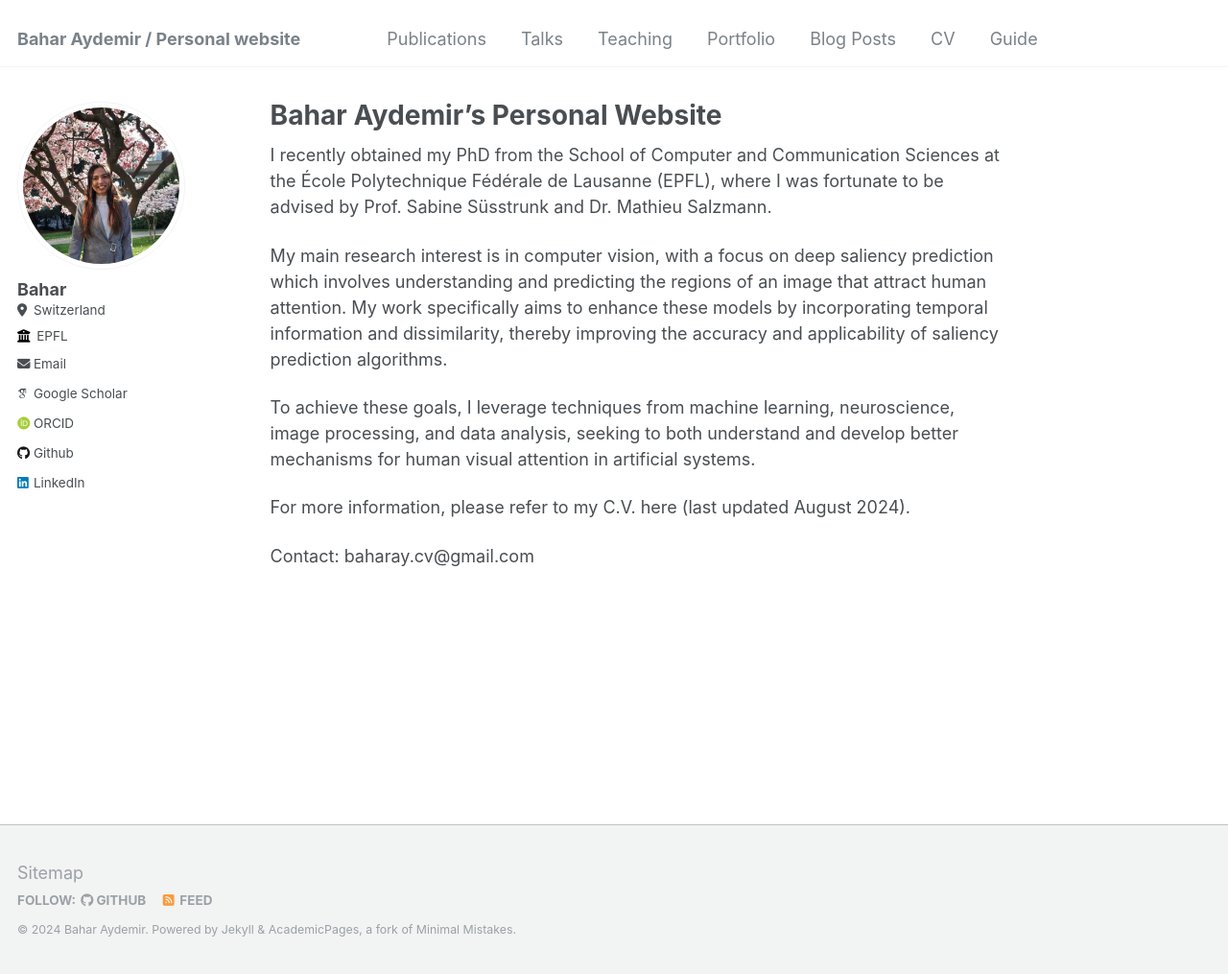
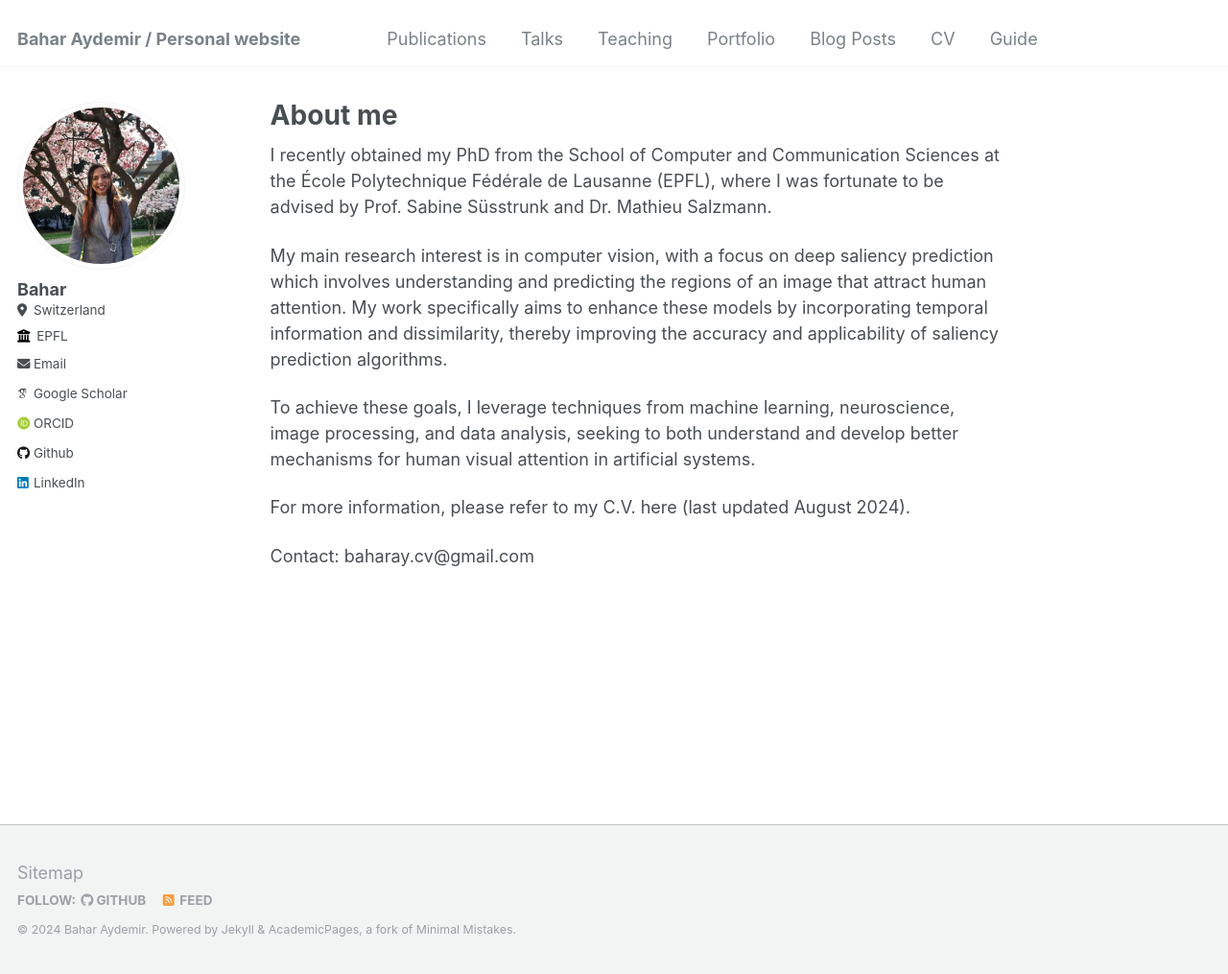
Before and after one commit to baharay/baharay.github.io, a Jekyll site: the page built from _pages/about.md, in a window 1280 px wide and 1015 px high. Shown: the whole window at 96% size. Built offline with Jekyll 4.4.1, drawn with Linux system fonts in a browser that asks for light colours; some web fonts are replaced.

Commit message:
Update about.md

```diff
--- a/_pages/about.md
+++ b/_pages/about.md
@@ -1,6 +1,6 @@
 ---
 permalink: /
-title: "Bahar Aydemir's Personal Website"
+title: "About me"
 author_profile: true
 redirect_from:
   - /about/
```
